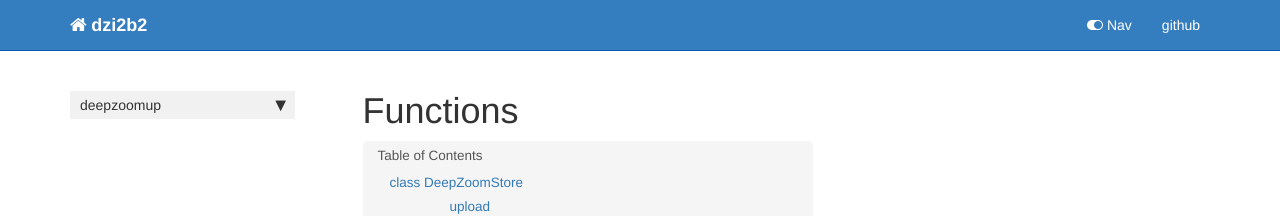
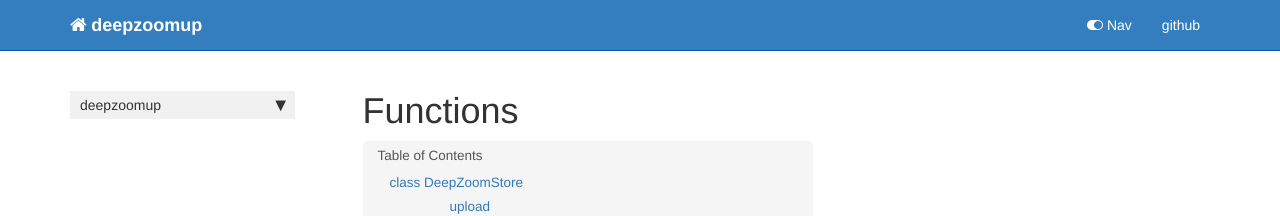
Before and after one commit to fligt/deepzoomup, a Jekyll site: the page built from docs/deepzoom.html, in a window 1280 px wide and 900 px high. Shown: the top 216 px of the window. Built offline with Jekyll 4.4.1, drawn with Linux system fonts in a browser that asks for light colours; nearby versions of some CDN libraries; comment, search, counter and statistics services are not loaded.

Commit message:
link readme

```diff
--- a/deepzoomup/deepzoom.py
+++ b/deepzoomup/deepzoom.py
@@ -168,7 +168,6 @@
 
 
 def connect_b2_bucket(application_key_id, application_key, bucket_name):
-
     '''Creates upload connection to your Backblaze b2 bucket.'''
 
     info = b2.InMemoryAccountInfo()
--- a/docs/_config.yml
+++ b/docs/_config.yml
@@ -1,7 +1,7 @@
-repository: fligt/dzi2b2
+repository: fligt/deepzoomup
 output: web
-topnav_title: dzi2b2
-site_title: dzi2b2
+topnav_title: deepzoomup
+site_title: deepzoomup
 company_name: Frank Ligterink
 description: Publish your deep zoom images via Backblaze cloud online
 # Set to false to disable KaTeX math
--- a/docs/deepzoom.html
+++ b/docs/deepzoom.html
@@ -143,7 +143,7 @@
 
 
 <div class="output_markdown rendered_html output_subarea ">
-<h4 id="dzp_save" class="doc_header"><code>dzp_save</code><a href="https://github.com/fligt/deepzoomup/tree/master/deepzoomup/deepzoom.py#L188" class="source_link" style="float:right">[source]</a></h4><blockquote><p><code>dzp_save</code>(<strong><code>fname</code></strong>)</p>
+<h4 id="dzp_save" class="doc_header"><code>dzp_save</code><a href="https://github.com/fligt/deepzoomup/tree/master/deepzoomup/deepzoom.py#L187" class="source_link" style="float:right">[source]</a></h4><blockquote><p><code>dzp_save</code>(<strong><code>fname</code></strong>)</p>
 </blockquote>
 
 </div>
@@ -167,7 +167,7 @@
 
 
 <div class="output_markdown rendered_html output_subarea ">
-<h4 id="dzi_to_js" class="doc_header"><code>dzi_to_js</code><a href="https://github.com/fligt/deepzoomup/tree/master/deepzoomup/deepzoom.py#L209" class="source_link" style="float:right">[source]</a></h4><blockquote><p><code>dzi_to_js</code>(<strong><code>name</code></strong>, <strong><code>base_url</code></strong>, <strong><code>bucket_name</code></strong>)</p>
+<h4 id="dzi_to_js" class="doc_header"><code>dzi_to_js</code><a href="https://github.com/fligt/deepzoomup/tree/master/deepzoomup/deepzoom.py#L208" class="source_link" style="float:right">[source]</a></h4><blockquote><p><code>dzi_to_js</code>(<strong><code>name</code></strong>, <strong><code>base_url</code></strong>, <strong><code>bucket_name</code></strong>)</p>
 </blockquote>
 
 <pre><code>Parse XML.dzi file into JSONP.js file.</code></pre>
@@ -193,7 +193,7 @@
 
 
 <div class="output_markdown rendered_html output_subarea ">
-<h4 id="list_names_and_js_urls" class="doc_header"><code>list_names_and_js_urls</code><a href="https://github.com/fligt/deepzoomup/tree/master/deepzoomup/deepzoom.py#L259" class="source_link" style="float:right">[source]</a></h4><blockquote><p><code>list_names_and_js_urls</code>(<strong><code>application_key_id</code></strong>, <strong><code>application_key</code></strong>, <strong><code>bucket_name</code></strong>)</p>
+<h4 id="list_names_and_js_urls" class="doc_header"><code>list_names_and_js_urls</code><a href="https://github.com/fligt/deepzoomup/tree/master/deepzoomup/deepzoom.py#L258" class="source_link" style="float:right">[source]</a></h4><blockquote><p><code>list_names_and_js_urls</code>(<strong><code>application_key_id</code></strong>, <strong><code>application_key</code></strong>, <strong><code>bucket_name</code></strong>)</p>
 </blockquote>
 
 </div>
@@ -217,7 +217,7 @@
 
 
 <div class="output_markdown rendered_html output_subarea ">
-<h4 id="stack_image_json" class="doc_header"><code>stack_image_json</code><a href="https://github.com/fligt/deepzoomup/tree/master/deepzoomup/deepzoom.py#L284" class="source_link" style="float:right">[source]</a></h4><blockquote><p><code>stack_image_json</code>(<strong><code>js_urls</code></strong>)</p>
+<h4 id="stack_image_json" class="doc_header"><code>stack_image_json</code><a href="https://github.com/fligt/deepzoomup/tree/master/deepzoomup/deepzoom.py#L283" class="source_link" style="float:right">[source]</a></h4><blockquote><p><code>stack_image_json</code>(<strong><code>js_urls</code></strong>)</p>
 </blockquote>
 
 </div>
@@ -241,7 +241,7 @@
 
 
 <div class="output_markdown rendered_html output_subarea ">
-<h4 id="make_multiviewer_jsonp" class="doc_header"><code>make_multiviewer_jsonp</code><a href="https://github.com/fligt/deepzoomup/tree/master/deepzoomup/deepzoom.py#L309" class="source_link" style="float:right">[source]</a></h4><blockquote><p><code>make_multiviewer_jsonp</code>(<strong><code>viewer_name</code></strong>, <strong><code>application_key_id</code></strong>, <strong><code>application_key</code></strong>, <strong><code>bucket_name</code></strong>, <strong><code>selection</code></strong>=<em><code>'all'</code></em>)</p>
+<h4 id="make_multiviewer_jsonp" class="doc_header"><code>make_multiviewer_jsonp</code><a href="https://github.com/fligt/deepzoomup/tree/master/deepzoomup/deepzoom.py#L308" class="source_link" style="float:right">[source]</a></h4><blockquote><p><code>make_multiviewer_jsonp</code>(<strong><code>viewer_name</code></strong>, <strong><code>application_key_id</code></strong>, <strong><code>application_key</code></strong>, <strong><code>bucket_name</code></strong>, <strong><code>selection</code></strong>=<em><code>'all'</code></em>)</p>
 </blockquote>
 
 <pre><code>Download all single image JSONP.js files and combine in multi-viewer.js</code></pre>
@@ -267,7 +267,7 @@
 
 
 <div class="output_markdown rendered_html output_subarea ">
-<h4 id="make_multiviewer_html" class="doc_header"><code>make_multiviewer_html</code><a href="https://github.com/fligt/deepzoomup/tree/master/deepzoomup/deepzoom.py#L351" class="source_link" style="float:right">[source]</a></h4><blockquote><p><code>make_multiviewer_html</code>(<strong><code>viewer_name</code></strong>)</p>
+<h4 id="make_multiviewer_html" class="doc_header"><code>make_multiviewer_html</code><a href="https://github.com/fligt/deepzoomup/tree/master/deepzoomup/deepzoom.py#L350" class="source_link" style="float:right">[source]</a></h4><blockquote><p><code>make_multiviewer_html</code>(<strong><code>viewer_name</code></strong>)</p>
 </blockquote>
 
 </div>
@@ -291,7 +291,7 @@
 
 
 <div class="output_markdown rendered_html output_subarea ">
-<h4 id="dzp_thumbnail" class="doc_header"><code>dzp_thumbnail</code><a href="https://github.com/fligt/deepzoomup/tree/master/deepzoomup/deepzoom.py#L384" class="source_link" style="float:right">[source]</a></h4><blockquote><p><code>dzp_thumbnail</code>(<strong><code>fname</code></strong>, <strong><code>tn_height</code></strong>=<em><code>500</code></em>)</p>
+<h4 id="dzp_thumbnail" class="doc_header"><code>dzp_thumbnail</code><a href="https://github.com/fligt/deepzoomup/tree/master/deepzoomup/deepzoom.py#L383" class="source_link" style="float:right">[source]</a></h4><blockquote><p><code>dzp_thumbnail</code>(<strong><code>fname</code></strong>, <strong><code>tn_height</code></strong>=<em><code>500</code></em>)</p>
 </blockquote>
 
 <pre><code>Creates thumbnail file in dzp_ directory</code></pre>
--- a/docs/index.html
+++ b/docs/index.html
@@ -57,8 +57,10 @@
 </div>
 <div class="cell border-box-sizing text_cell rendered"><div class="inner_cell">
 <div class="text_cell_render border-box-sizing rendered_html">
-<p>Here is an example of a deepzoom image that was created with <em>deepzoomup</em>:</p>
-<p><a href="https://f002.backblazeb2.com/file/dore-data/deepzoom/dzp_RP-T-1930-22_highres/RP-T-1930-22_highres_view.html">https://f002.backblazeb2.com/file/dore-data/deepzoom/dzp_RP-T-1930-22_highres/RP-T-1930-22_highres_view.html</a></p>
+<p>Here is an example of a cloud stored image that was created with <em>deepzoomup</em>:</p>
+<p><a href="https://f002.backblazeb2.com/file/dore-data/deepzoom/dzp_RP-T-1930-22_highres/RP-T-1930-22_highres_view.html" target="_blank">
+    <img src="https://f002.backblazeb2.com/file/dore-data/deepzoom/dzp_RP-T-1930-22_highres/tn_RP-T-1930-22_highres.png" title="click image to open deepzoom viewer">
+</a></p>
 
 </div>
 </div>
```
Also changed, not shown: README.md, 2 other files.
